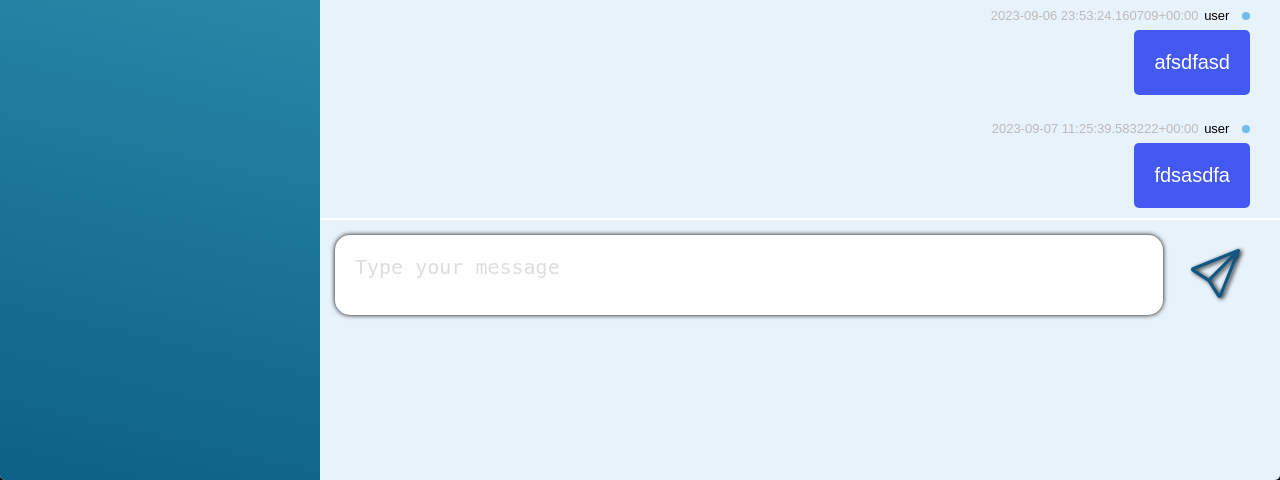
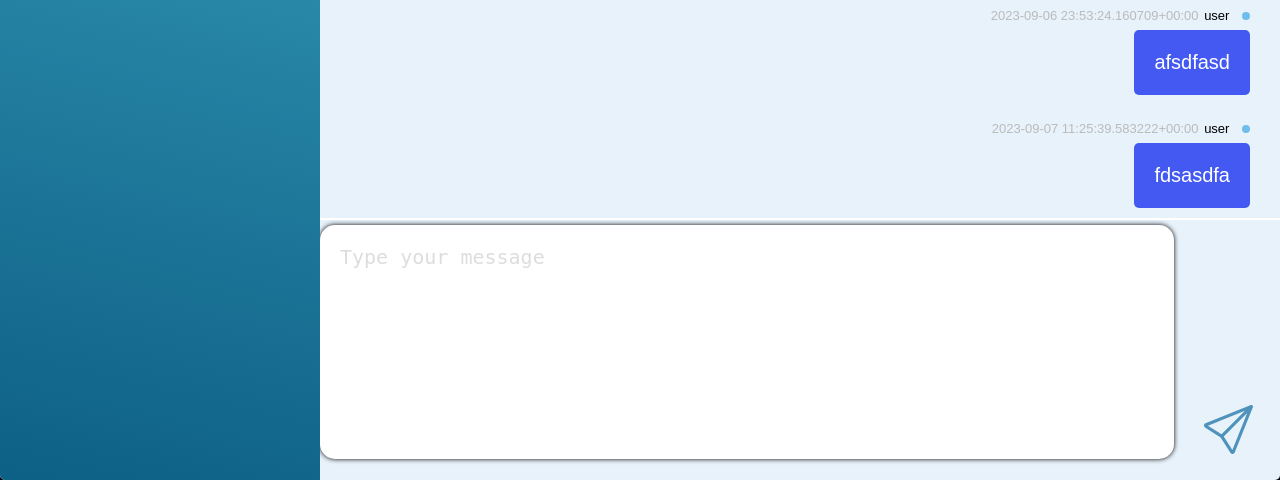
Before and after one commit to bieno12/chatbot-web-application, a Django app: page / in a window 1280 px wide. Shown: the part 2120-2600 px from the top of the page. Run offline with Django 4.2, Linux system fonts and the light colour scheme; data comes from the database, SQL or seed files in the repository; some libraries are stand-ins or nearby versions.

Commit message:
updated css

```diff
--- a/echatbot/main/static/main/index.css
+++ b/echatbot/main/static/main/index.css
@@ -40,6 +40,7 @@ main {
 }
 
 aside header {
+	height: 10%;
 	display: flex;
 	flex-wrap: wrap;
 	padding: 15px 10px;
@@ -186,9 +187,7 @@ aside li h3 {
 
 main header {
 	height: 10%;
-	padding: 30px 20px 30px 40px;
-
-
+	overflow: hidden;
 }
 
 main header>* {
@@ -291,19 +290,18 @@ main header h3 {
 
 main footer {
 	height: 10%;
-	padding: 15px;
-
+	overflow: hidden;
 }
 
 main footer textarea {
 	resize: none;
 	border: none;
-	display: inline-block;
+	display: inline;
 	width: 89%;
-	height: 80px;
+	margin-top: 5px;
+	height: 90%;
 	border-radius: 15px;
 	box-shadow: 0 0 5px 0px black;
-
 	padding: 20px;
 	font-size: 20px;
 	vertical-align: bottom;
@@ -339,19 +337,21 @@ main footer button {
 	background-color: #00000000;
 	display: inline-block;
 	width: 10%;
-	height: 80px;
 	text-decoration: none;
 	text-transform: uppercase;
 	font-weight: bold;
-	color: #0f5884;
+	color: #4f93bd;
 	vertical-align: bottom;
-	filter: drop-shadow(2px 1px 2px #000000dd);
+
 }
 
 main footer button:hover {
-	color: #4f93bd;
+	color: #0f5884;
 }
-
+main footer button:active {
+	color: #0f5884;
+	filter: drop-shadow(2px 1px 2px #000000dd);
+}
 main footer button:focus {
 	outline: none;
 }
--- a/echatbot/main/templates/main/index.html
+++ b/echatbot/main/templates/main/index.html
@@ -62,6 +62,7 @@
 						Lorem ipsum dolor sit amet, consectetuer adipiscing elit. Aenean commodo ligula eget dolor.
 					</div>
 				</li>
+
 			</ul>
 			<footer>
 				<textarea id="message-textarea" placeholder="Type your message"></textarea>
```
